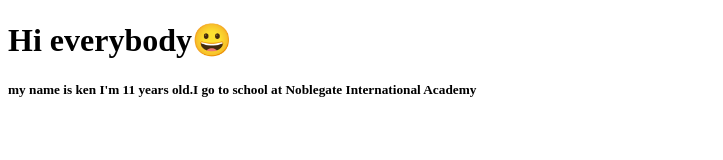
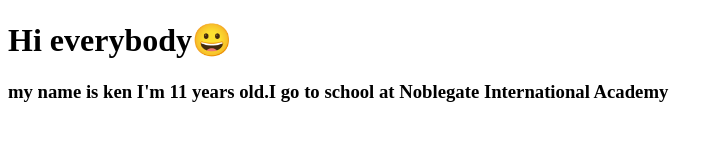
Before and after one commit to kenwilson4500-code/ken-miniminds, a plain HTML site: page index.html in a window 1280 px wide. Shown: the whole page, without its empty margins (0-723 px from the left). Drawn offline with Linux system fonts and the light colour scheme.

Commit message:
Update index.html

```diff
--- a/index.html
+++ b/index.html
@@ -7,6 +7,6 @@
 </head>
 <body>
     <h1>Hi everybody&#128512;</h1>
-    <h5>my name is ken I'm 11 years old.I go to school at Noblegate International Academy</h5>
+    <h3>my name is ken I'm 11 years old.I go to school at Noblegate International Academy</h3>
 </body>
 </html>
```
